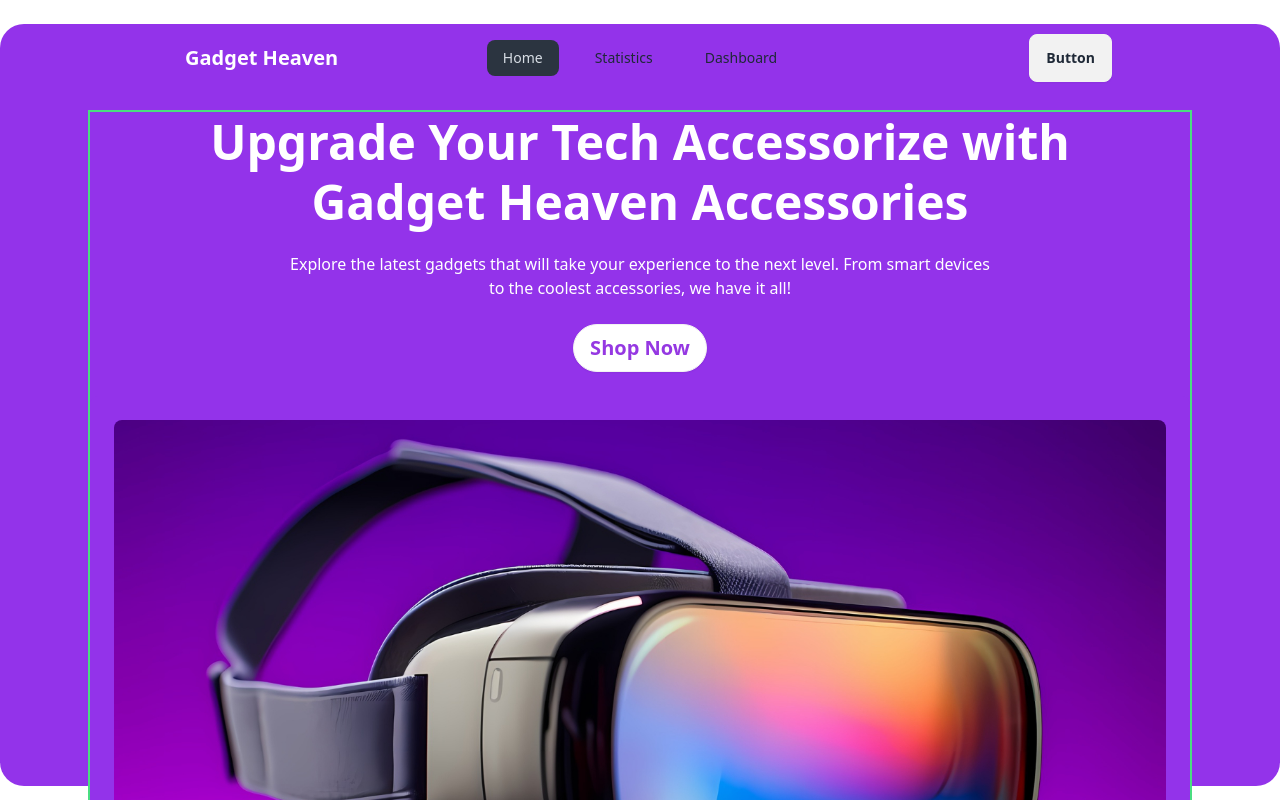
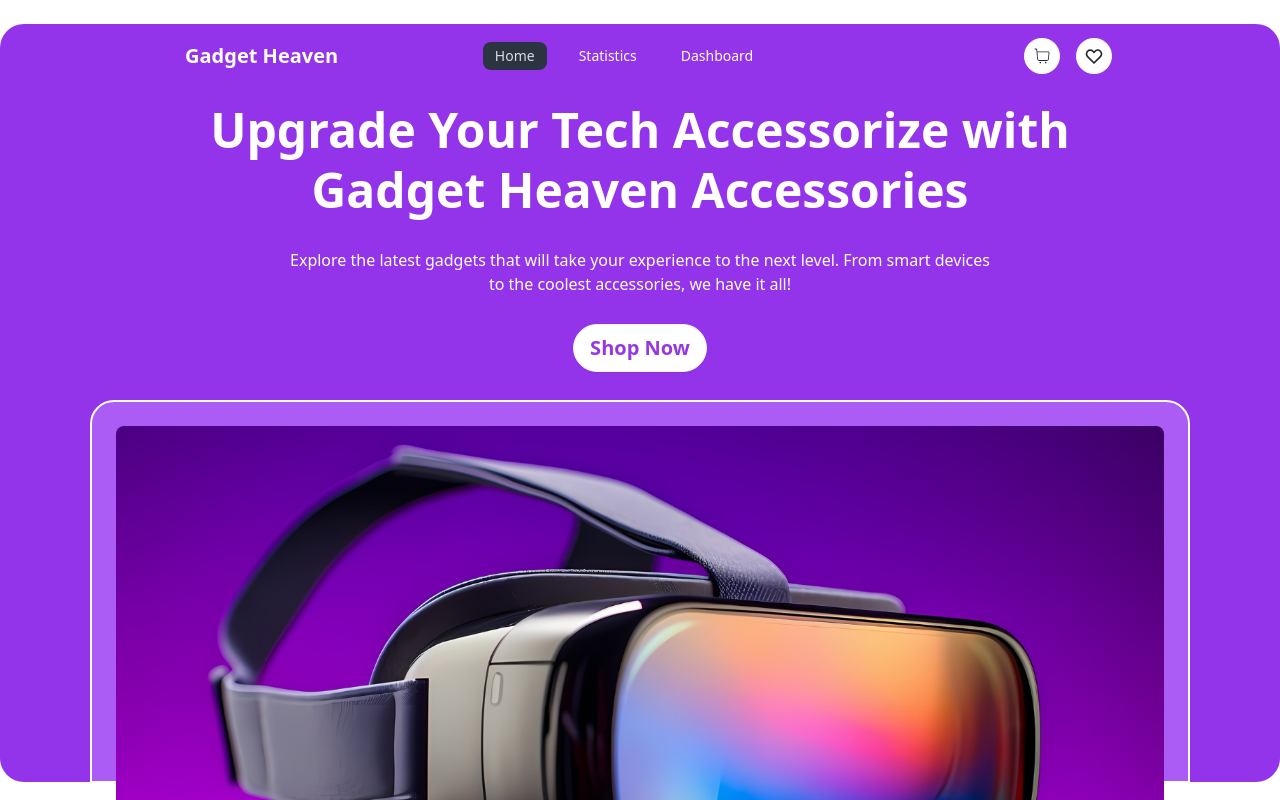
Before and after one commit to programming-hero-web-course-4/b10a8-gadget-heaven-naymulhuda, a React (Vite) app: page / in a window 1280 px wide. Shown: the top 800 px of the page. Built offline with nearby package versions, Linux system fonts and the light colour scheme.

Commit message:
navbar-and-hero-section complete

```diff
--- a/package.json
+++ b/package.json
@@ -12,6 +12,7 @@
   "dependencies": {
     "react": "^18.3.1",
     "react-dom": "^18.3.1",
+    "react-icons": "^5.4.0",
     "react-router-dom": "^7.1.1"
   },
   "devDependencies": {
--- a/src/Components/Banner/Banner.jsx
+++ b/src/Components/Banner/Banner.jsx
@@ -4,12 +4,12 @@ import bannerImg from '../../assets/banner.jpg'
 const Banner = () => {
     return (
         <div className='flex flex-col items-center justify-center text-center bg-[#9333ea] h-[694px] rounded-b-3xl'>
-            <section className='mt-60 border-2 border-green-400 flex flex-col items-center justify-center'>
-                <h1 className='font-extrabold text-5xl lg:w-[1000px] leading-tight mb-5 text-white'>Upgrade Your Tech Accessorize with Gadget Heaven Accessories</h1>
-                <p className='mb-6 lg:w-[700px] text-white'>Explore the latest gadgets that will take your experience to the next level. From smart devices to the coolest accessories, we have it all!</p>
-                <button className='mb-6 bg-white text-[#9538E2] rounded-3xl btn font-bold text-xl px-4'>Shop Now</button>
+            <section className='mt-60 flex flex-col items-center justify-center'>
+                <h1 className='font-extrabold text-5xl lg:w-[1000px] leading-tight mb-7 text-white'>Upgrade Your Tech Accessorize with Gadget Heaven Accessories</h1>
+                <p className='mb-7 lg:w-[700px] text-white'>Explore the latest gadgets that will take your experience to the next level. From smart devices to the coolest accessories, we have it all!</p>
+                <button className='mb-7 bg-white text-[#9538E2] rounded-3xl btn font-bold text-xl px-4'>Shop Now</button>
 
-                <div className='w-[1100px] h-[611px] bg-[#9333ea] rounded-lg p-6 '>
+                <div className='w-[1100px] h-[611px] bg-[linear-gradient(to_bottom,_#ab5cf4,_#ab5cf4_62.5%,_white_38.5%)] rounded-3xl border-2 border-white p-6 '>
                     <img
                         className='w-full h-full rounded-lg object-cover '
                         src={bannerImg}
--- a/src/Components/NavBar/Navbar.jsx
+++ b/src/Components/NavBar/Navbar.jsx
@@ -1,4 +1,6 @@
 import { NavLink } from "react-router-dom";
+import { CiShoppingCart } from "react-icons/ci";
+import { HiOutlineHeart } from "react-icons/hi";
 
 
 const Navbar = () => {
@@ -42,13 +44,19 @@ const Navbar = () => {
                 </div>
                 <a className="btn btn-ghost text-xl text-white lg:ml-40">Gadget Heaven</a>
             </div>
-            <div className="navbar-center hidden lg:flex">
-                <ul className="menu menu-horizontal px-1">
+            <div className="menu menu-sm navbar-center hidden lg:flex lg:ml-32 text-white">
+                <ul>
                     {Links}
                 </ul>
             </div>
-            <div className="navbar-end">
-                <a className="btn lg:mr-40">Button</a>
+            <div className="navbar-end flex gap-4 lg:mr-40">
+                <div className="bg-white p-2 rounded-full">
+                <CiShoppingCart className="w-5 h-5"/>
+                </div>
+                <div className="bg-white p-2 rounded-full">
+                <HiOutlineHeart className="w-5 h-5"/>
+                </div>
+
             </div>
         </div>
     );
```
Also changed, not shown: 1 other file (tests, documents, lock files or other folders).
